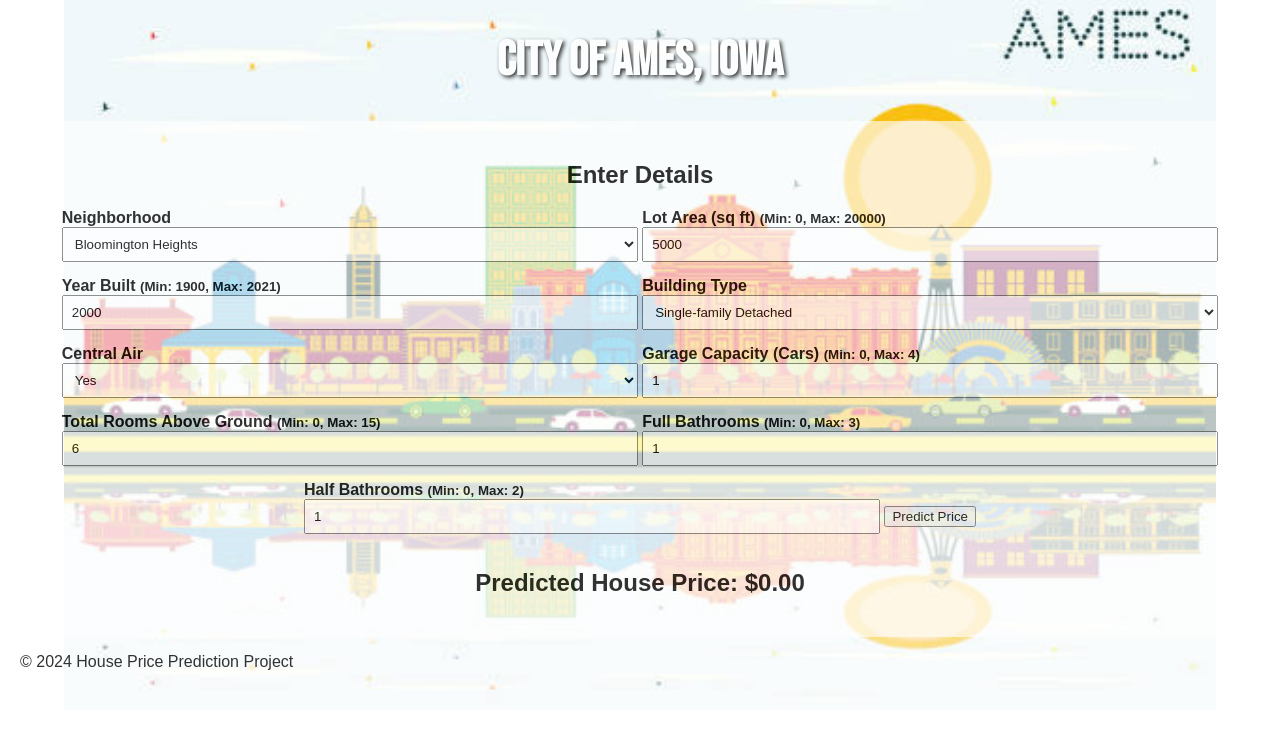
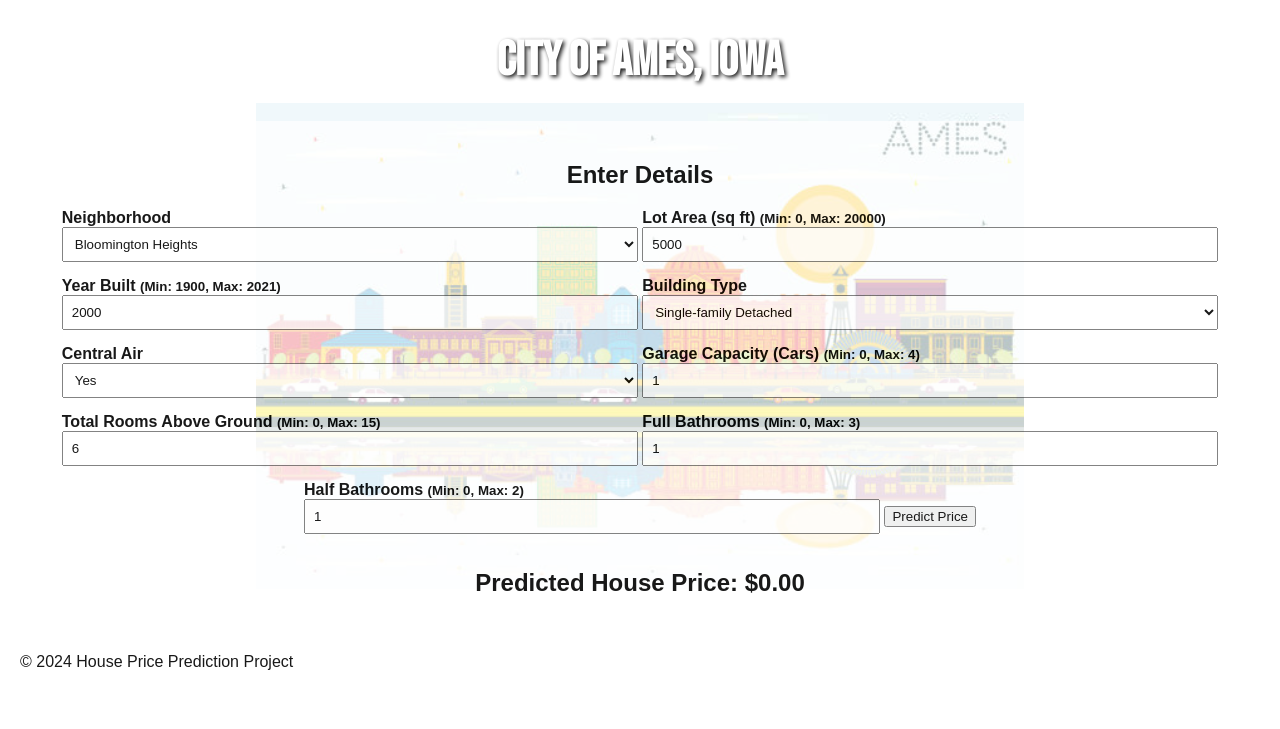
Before and after one commit to Da1212e77/ANA680Final, a Flask app: page / in a window 1280 px wide. Shown: the top 729 px of the page. Run offline with Flask 3, Linux system fonts and the light colour scheme; parts of the project's set-up code (start-up, migrations or seed data) failed here and were passed over.

Commit message:
updated hyml background size and opacity

```diff
--- a/templates/index.html
+++ b/templates/index.html
@@ -11,10 +11,10 @@
             font-family: Arial, sans-serif;
             margin: 20px;
             background-image: url('images/istockphoto-1145974302-612x612.jpg');
-            background-size: 90%;
+            background-size: 60%;
             background-repeat: no-repeat;
             background-position: center;
-            opacity: 0.8;
+            opacity: 0.9;
         }
         .content {
             background: rgba(255, 255, 255, 0.8);
```
